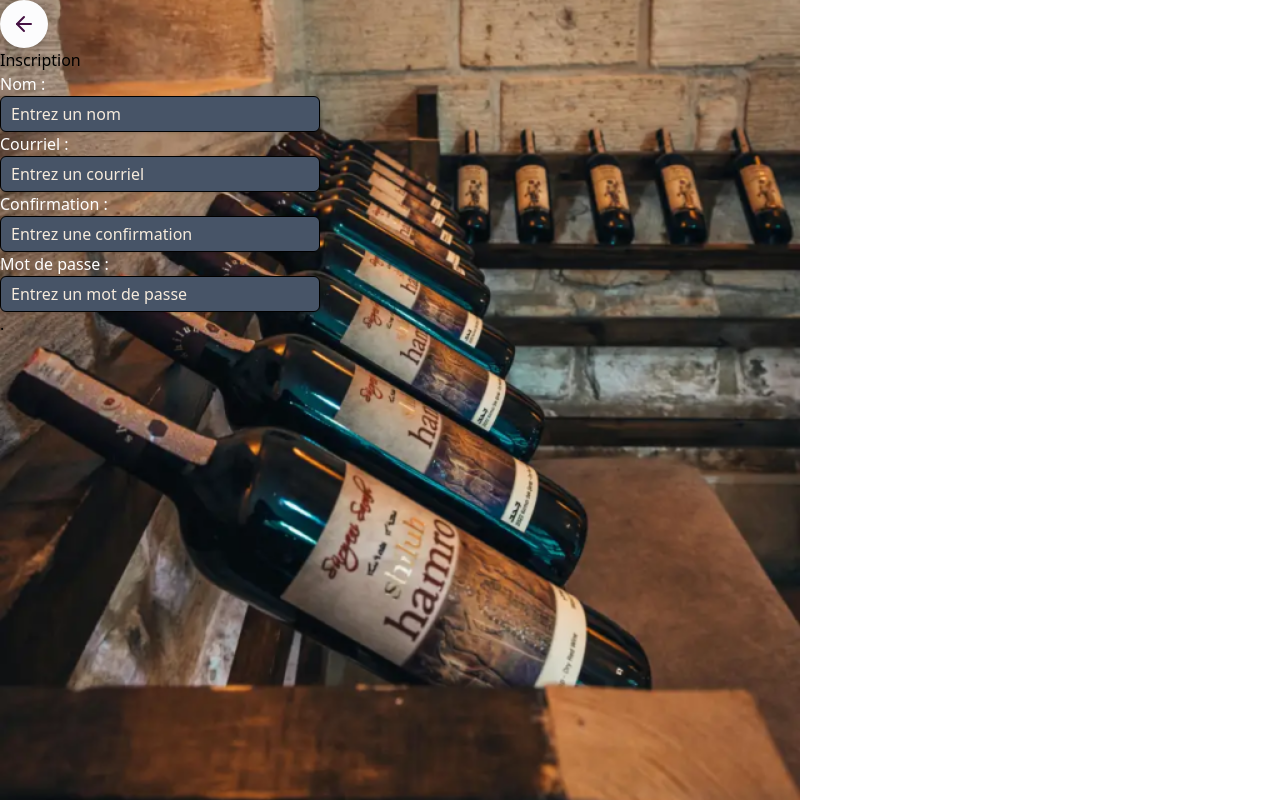
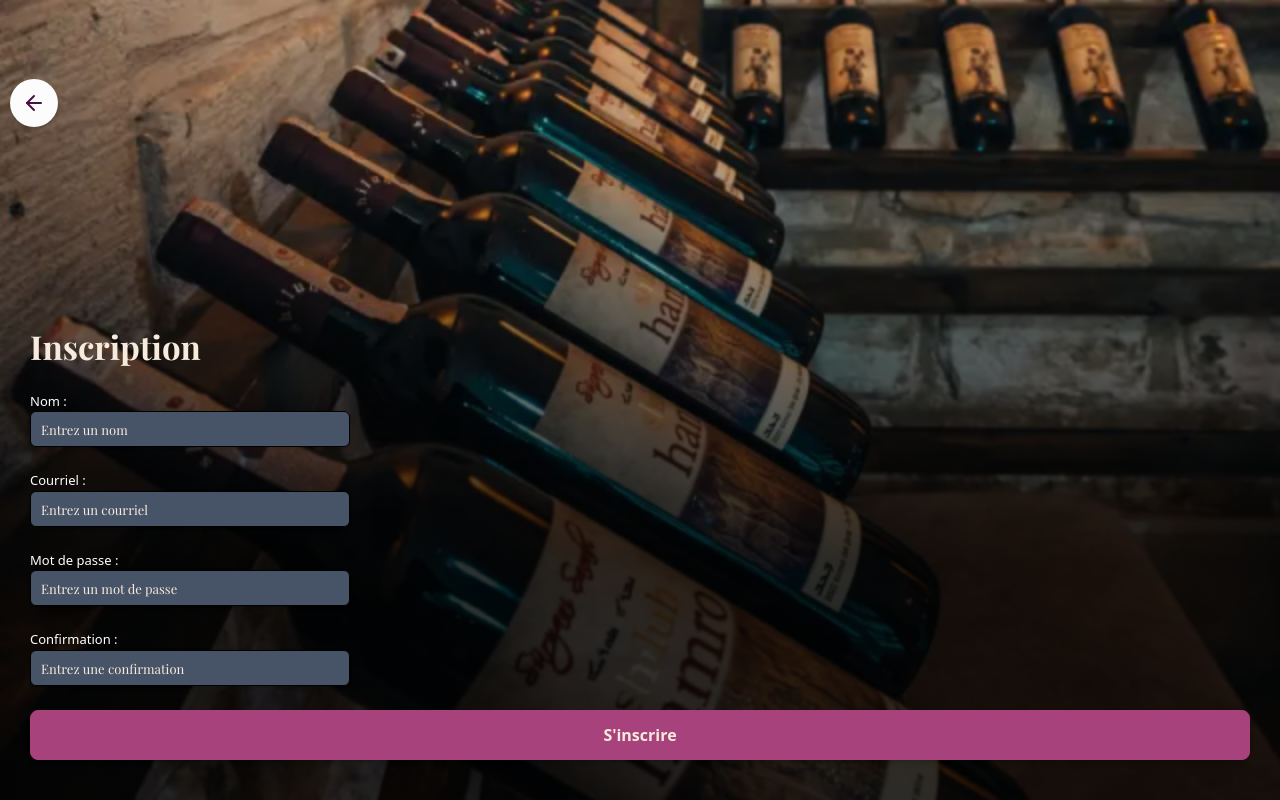
Before and after one commit to cambreau/Vino, a React (Vite) app in the folder frontend/: page /inscription in a window 1280 px wide. Built offline with nearby package versions, Linux system fonts and the light colour scheme; a web font is replaced by a local one.

Commit message:
Design formulaire + fonction retour en arriere bouton

```diff
--- a/frontend/src/components/components-partages/Formulaire/Formulaire.jsx
+++ b/frontend/src/components/components-partages/Formulaire/Formulaire.jsx
@@ -6,9 +6,11 @@ function Formulaire({
   bouton,
 }) {
   return (
-    <section>
-      <h2>{titreFormulaire}</h2>
-      <form method={method} action={action}>
+    <section className="px-(--rythme-base)">
+      <h2 className="text-(length:--taille-grand) text-(--color-fond) font-display font-bold mb-(--rythme-base)">
+        {titreFormulaire}
+      </h2>
+      <form method={method} action={action} className="flex flex-col gap-6">
         {enfants}
         {bouton}
       </form>
--- a/frontend/src/components/components-partages/Formulaire/FormulaireBouton/BoutonRetour.jsx
+++ b/frontend/src/components/components-partages/Formulaire/FormulaireBouton/BoutonRetour.jsx
@@ -1,6 +1,12 @@
 import { FiArrowLeft } from "react-icons/fi";
+import { useNavigate } from "react-router-dom";
 
-function BoutonRetour({ action }) {
+function BoutonRetour() {
+  const navigate = useNavigate();
+
+  const revenirEnArriere = () => {
+    navigate(-1); // redirige vers la page précédente
+  };
   return (
     <button
       type="button"
@@ -12,7 +18,7 @@ function BoutonRetour({ action }) {
         shadow-md
         hover:shadow-lg hover:scale-105 transition-all duration-300 cursor-pointer
       "
-      onClick={action}
+      onClick={revenirEnArriere}
     >
       <FiArrowLeft size={24} color="var(--color-texte-premier)" />
     </button>
--- a/frontend/src/components/components-partages/Formulaire/FormulaireInput/FormulaireInput.jsx
+++ b/frontend/src/components/components-partages/Formulaire/FormulaireInput/FormulaireInput.jsx
@@ -15,8 +15,9 @@ function FormulaireInput({
   const labelClair = "text-white";
   const labelDark = "text-color-texte-secondaire";
   const inputClair =
-    "bg-color-fond text-color-texte-secondaire placeholder-(--color-texte-secondaire)";
-  const inputDark = "bg-[#475467] text-color-fond placeholder-(--color-fond)";
+    "bg-color-fond text-color-texte-secondaire placeholder-(--color-texte-secondaire) placeholder:text-(length:--taille-petit) placeholder:font-display";
+  const inputDark =
+    "bg-[#475467] text-color-fond placeholder-(--color-fond) placeholder:text-(length:--taille-petit) placeholder:font-display";
 
   return (
     <div
@@ -28,7 +29,7 @@ function FormulaireInput({
       <label
         className={`
         mb-rythme-serre
-        text-taille-petit font-medium
+        text-(length:--taille-petit) font-medium
         ${classColor === "Dark" ? labelClair : labelDark}
       `}
         htmlFor={nom}
@@ -38,7 +39,7 @@ function FormulaireInput({
       <input
         className={`
           max-w-[320px] px-(--rythme-serre) py-(--rythme-tres-serre)
-          text-taille-normal font-font-body
+          text-(length:--taille-normal) font-font-body
            ${classColor === "Dark" ? inputDark : inputClair}
           border rounded-(--arrondi-base) shadow-sm focus:outline-none focus:border-(--color-principal-200)`}
         type={type}
--- a/frontend/src/components/components-partages/Formulaire/FormulaireTextarea/FormulaireTextarea.jsx
+++ b/frontend/src/components/components-partages/Formulaire/FormulaireTextarea/FormulaireTextarea.jsx
@@ -15,6 +15,7 @@ function FormulaireTextarea({
         name={formatteString(nom)}
         rows={4}
         minLength={10}
+        className="placeholder:text-(length:--taille-petit) placeholder:font-display"
         placeholder={`Entrez ${genre} ${nom.toLowerCase()}`}
         {...(estObligatoire ? { required: true } : {})}
         {...(defaultValue ? { value: defaultValue } : "")}
--- a/frontend/src/pages/Inscription.jsx
+++ b/frontend/src/pages/Inscription.jsx
@@ -1,6 +1,7 @@
 import Formulaire from "../components/components-partages/Formulaire/Formulaire";
 import FormulaireInput from "../components/components-partages/Formulaire/FormulaireInput/FormulaireInput";
-import BoutonRetour from "../components/components-partages/Formulaire/FormulaireBouton/BoutonRetour.jsx";
+import BoutonRetour from "../components/components-partages/Formulaire/FormulaireBouton/BoutonRetour";
+import Bouton from "../components/components-partages/Formulaire/FormulaireBouton/Bouton";
 import { regex, validationChamp } from "../lib/validationFormulaire.js";
 import { useState } from "react";
 
@@ -16,11 +17,10 @@ function Inscription() {
   return (
     <section
       className="
-      max-w-[800px] h-auto
-      min-h-screen
-      bg-[url('../assets/images/inscriptionCellier.webp')] bg-cover bg-center bg-no-repeat bg-[#e0e0e0]"
+      min-h-screen px-(--rythme-serre) pb-(--rythme-espace) grid grid-rows-[1fr_5fr] items-end
+      bg-[linear-gradient(0deg,rgba(0,0,0,0.8)30%,rgba(0,0,0,0)),url('../assets/images/inscriptionCellier.webp')] bg-cover bg-center bg-no-repeat bg-[#e0e0e0]"
     >
-      <BoutonRetour></BoutonRetour>
+      <BoutonRetour />
       <Formulaire
         titreFormulaire="Inscription"
         method="POST"
@@ -34,7 +34,7 @@ function Inscription() {
               pattern={regex.regNom}
               onChange={(e) => {
                 const valeur = e.target.value;
-                if (!validationChamp(pattern, valeur)) {
+                if (!validationChamp(regex.regNom, valeur)) {
                   const erreur =
                     "Le nom doit comporter entre 2 et 50 caractères, uniquement des lettres, des accents et le tiret (-).";
                   setErreurs((prev) => ({ ...prev, nom: erreur }));
@@ -53,7 +53,7 @@ function Inscription() {
               pattern={regex.regcourriel}
               onChange={(e) => {
                 const valeur = e.target.value;
-                if (!validationChamp(pattern, valeur)) {
+                if (!validationChamp(regex.regcourriel, valeur)) {
                   const erreur = "Veuillez saisir un courriel valide.";
                   setErreurs((prev) => ({ ...prev, courriel: erreur }));
                 } // Ne pas oublier de valider que l'adresse courriel est unique
@@ -65,7 +65,28 @@ function Inscription() {
             {erreurs.courriel && <p className="erreur">{erreurs.courriel}</p>}
 
             <FormulaireInput
-              type="courriel"
+              type="text"
+              nom="mot_de_passe"
+              genre="un"
+              estObligatoire={true}
+              pattern={regex.regMotDePasse}
+              onChange={(e) => {
+                const valeur = e.target.value;
+                if (!validationChamp(regex.regMotDePasse, valeur)) {
+                  const erreur =
+                    "Le mot de passe doit contenir au moins 8 caractères, dont une lettre majuscule, une lettre minuscule et un caractère spécial";
+                  setErreurs((prev) => ({ ...prev, motDePasse: erreur }));
+                } else {
+                  setErreurs((prev) => ({ ...prev, motDePasse: "" }));
+                }
+              }}
+            />
+            {erreurs.motDePasse && (
+              <p className="erreur">{erreurs.motDePasse}</p>
+            )}
+
+            <FormulaireInput
+              type="texte"
               nom="confirmation"
               genre="une"
               estObligatoire={true}
@@ -75,10 +96,12 @@ function Inscription() {
                 const courrielInput = document.querySelector(
                   'input[name="courriel"]'
                 );
-                const adressecourriel = courrielInput.value;
-                if (!adressecourriel == valeur) {
+                const adressecourriel = courrielInput
+                  ? courrielInput.value
+                  : "";
+                if (adressecourriel !== valeur) {
                   const erreur =
-                    "La confirmation de l'adresse courriel n'est pas valide";
+                    "La confirmation du mot de passe n'est pas valide";
                   setErreurs((prev) => ({
                     ...prev,
                     confirmationcourriel: erreur,
@@ -91,32 +114,10 @@ function Inscription() {
             {erreurs.confirmationcourriel && (
               <p className="erreur">{erreurs.confirmationcourriel}</p>
             )}
-
-            <FormulaireInput
-              type="text"
-              nom="mot_de_passe"
-              genre="un"
-              estObligatoire={true}
-              pattern={regex.regMotDePasse}
-              onChange={(e) => {
-                const valeur = e.target.value;
-                if (!validationChamp(pattern, valeur)) {
-                  const erreur =
-                    "Le mot de passe doit contenir au moins 8 caractères, dont une lettre majuscule, une lettre minuscule et un caractère spécial";
-                  setErreurs((prev) => ({ ...prev, motDePasse: erreur }));
-                } else {
-                  setErreurs((prev) => ({ ...prev, motDePasse: "" }));
-                }
-              }}
-            />
-            {erreurs.motDePasse && (
-              <p className="erreur">{erreurs.motDePasse}</p>
-            )}
           </>
         }
-        bouton={"."}
+        bouton={<Bouton texte="S'inscrire" type="primaire" />}
       />
-      <Formulaire />
     </section>
   );
 }
```
